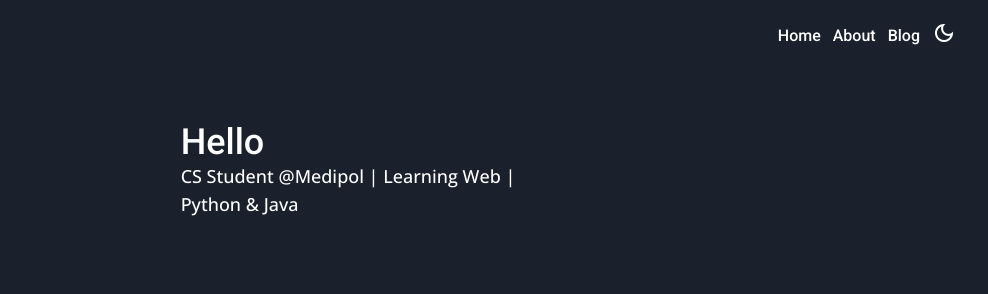
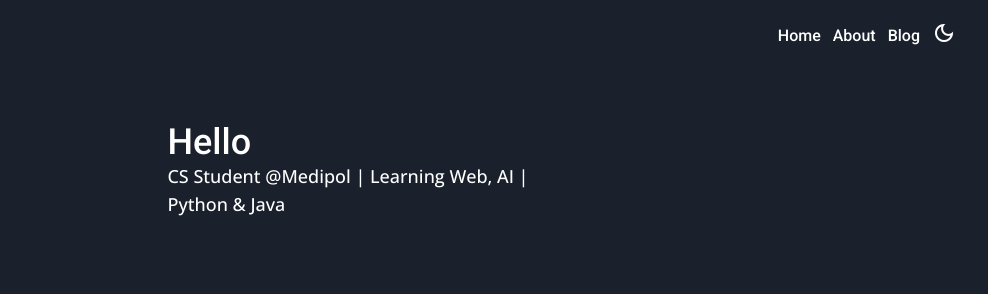
Before and after one commit to ardaocakkk/ardaocakkk.github.io, a website: page about.html in a window 1280 px wide. Shown: the top 294 px of the page, 292-1280 px from the left. Drawn offline with nearby package versions, Linux system fonts and the light colour scheme.

Commit message:
on gh-pages about me part updated

```diff
--- a/about.html
+++ b/about.html
@@ -63,7 +63,7 @@
     </div>
     <div class="mx-auto ">
     <h1 class="text-white text-4xl logo-font mb-3 dark:text-black ">Hello</h1>
-        <p class="text-white text-lg name-font dark:text-black">CS Student @Medipol | Learning Web | </p>
+        <p class="text-white text-lg name-font dark:text-black">CS Student @Medipol | Learning Web, AI | </p>
         <p class="text-white text-lg name-font dark:text-black">Python & Java</p>
     </div>
 </div>
```
Also changed, not shown: 1 other file.
